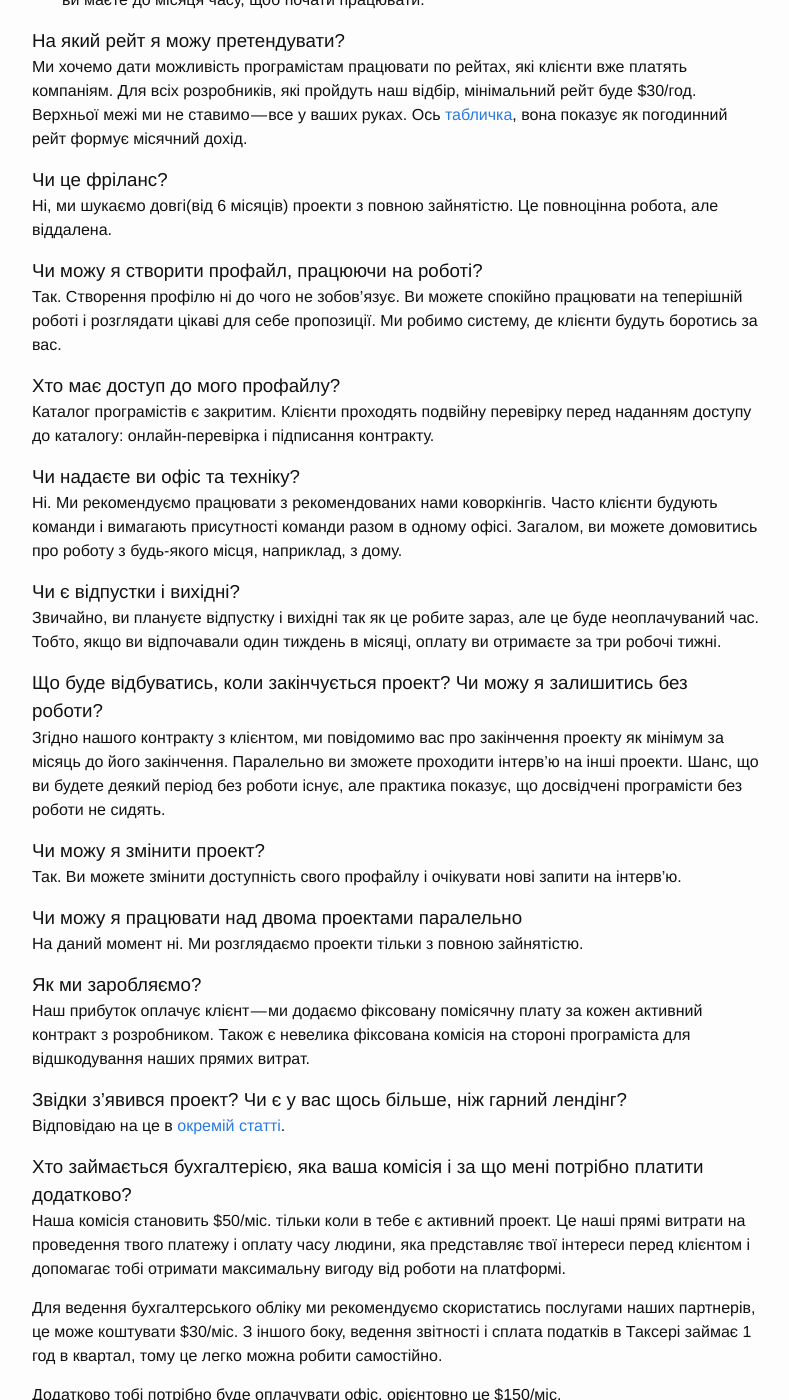
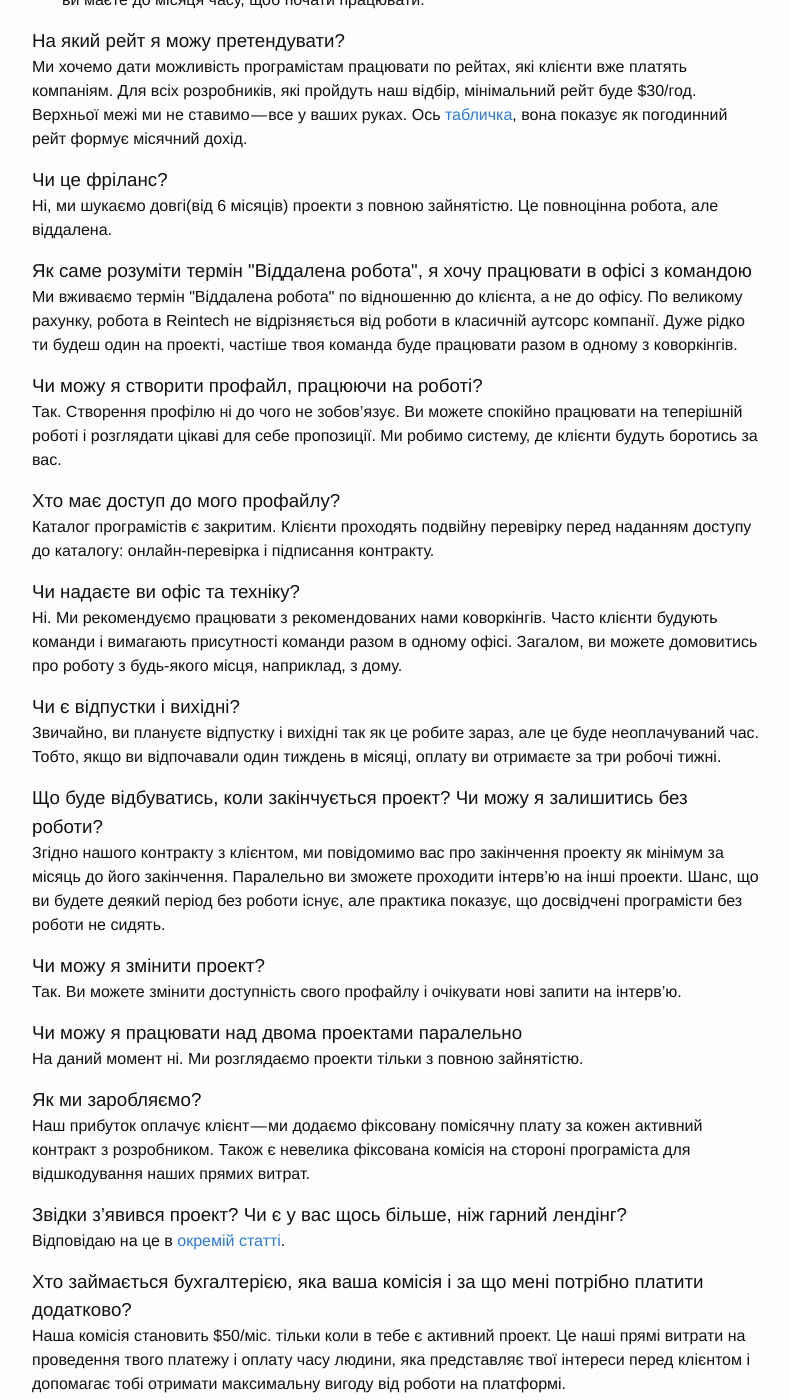
Before and after one commit to kiosan/kiosan.github.io-dev, a Jekyll site: the page built from index.md, in a window 1280 px wide and 1400 px high, scrolled down 395 px. Shown: the whole window, without its empty margins (248-1037 px from the left). Built offline with Jekyll 4.4.1, drawn with Linux system fonts in a browser that asks for light colours; comment, search, counter and statistics services are not loaded; some of the changed text lies outside the part shown.

Commit message:
added coworkings and remote work explanation

```diff
--- a/_layouts/home.html
+++ b/_layouts/home.html
@@ -30,6 +30,11 @@ title: Reintech
       <h3>Чи це фріланс?</h3>
       <p>
       Ні, ми шукаємо довгі(від 6 місяців) проекти з повною зайнятістю. Це повноцінна робота, але віддалена.
+      </p>
+
+      <h3>Як саме розуміти термін "Віддалена робота", я хочу працювати в офісі з командою</h3>
+      <p>
+        Ми вживаємо термін "Віддалена робота" по відношенню до клієнта, а не до офісу. По великому рахунку, робота в Reintech не відрізняється від роботи в класичній аутсорс компанії. Дуже рідко ти будеш один на проекті, частіше твоя команда буде працювати разом в одному з коворкінгів.
       </p>
 
       <h3>Чи можу я створити профайл, працюючи на роботі?</h3>
@@ -82,7 +87,17 @@ title: Reintech
       <p>Для ведення бухгалтерського обліку ми рекомендуємо скористатись послугами наших партнерів, це може коштувати $30/міс. З іншого боку, ведення звітності і сплата податків в Таксері займає 1 год в квартал, тому це легко можна робити самостійно.</p>
 
       <p>Додатково тобі потрібно буде оплачувати офіс, орієнтовно це $150/міс.</p>
+      <p>
+        Для прикладу, ціни ни коворкінги в Києві:
+        <ul>
+          <li>Chasopys.UNIT Coworking: <a href="http://unit.chasopys.ua/#rec34897668">$200 без ПДВ</a></li>
+          <li>Coworking Platforma Art-Zavod: <a href="https://www.coworkingplatforma.com/">Від $160</a></li>
+        </ul>
+        Більше цін <a href="https://www.coworking.com.ua/ceny">в каталозі коворкінгів</a>.
 
+      </p>
+      <p>Якщо клієнт погодиться щоб ти працював з дому - офіс оплачувати не потрібно.</p>
+      <hr>
       <p>Ми будуємо інфраструктуру, яка дозволить максимально реалізувати потенціал програміста. Наша професія дозволяє мінятись, слідувати глобальним тенденціям і не обмежуватись локальними реаліями та безперспективними проектами. Щоб стати на цей шлях росту, потрібно трохи сміливості і готовності боротись. Ймовірно, це саме те, чого тобі вже давно хотілость, адже усі зміни до кращого настають після виходу з існуючої зони комфорту.</p>
 
       <p>Щоб стати частинкою великих змін, почни з створення профілю — <a href='https://reintech.io/developer/apply' target="_blank">https://reintech.io/developer/apply</a></p>
```
